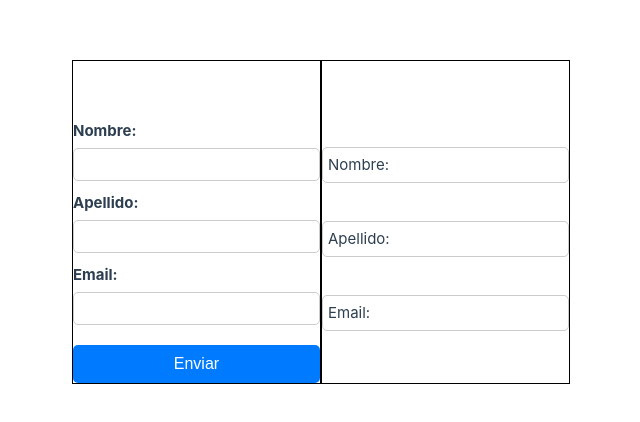
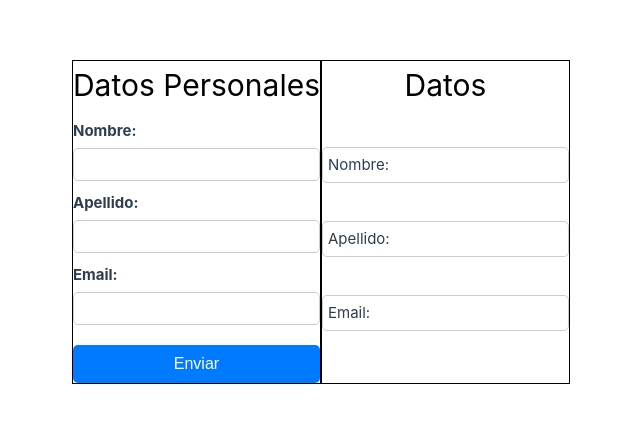
Before and after one commit to RubenGuGo/ejerc010, a Vue app: page / in a window 1280 px wide. Shown: the part 178-600 px from the top of the page, without its empty margins (319-959 px from the left). Built offline with nearby package versions, Linux system fonts and the light colour scheme.

Commit message:
Mis disculpas

```diff
--- a/src/components/Emisor.vue
+++ b/src/components/Emisor.vue
@@ -51,7 +51,7 @@ export default {
 
 h1 {
   text-align: center;
-  color: white;
+  color: black;
 }
 
 form {
--- a/src/components/Receptor.vue
+++ b/src/components/Receptor.vue
@@ -32,7 +32,7 @@
 
 h1 {
   text-align: center;
-  color: white;
+  color: black
 }
 
 div {
```
